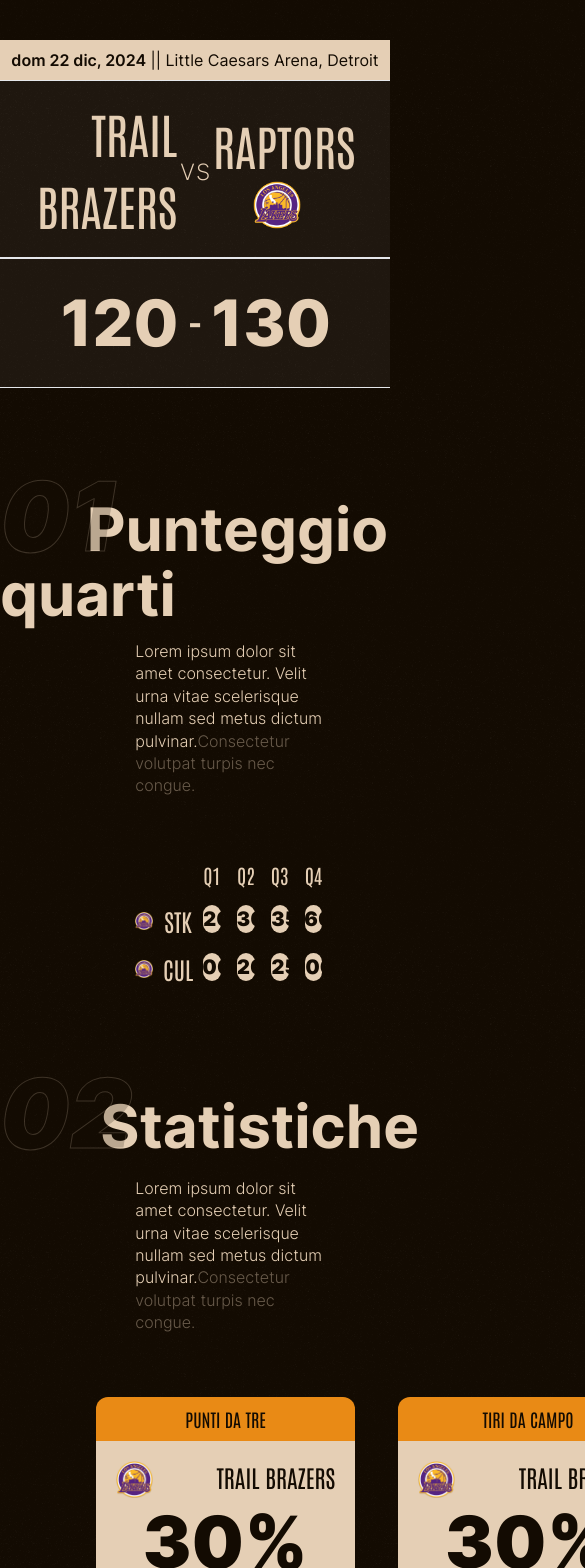
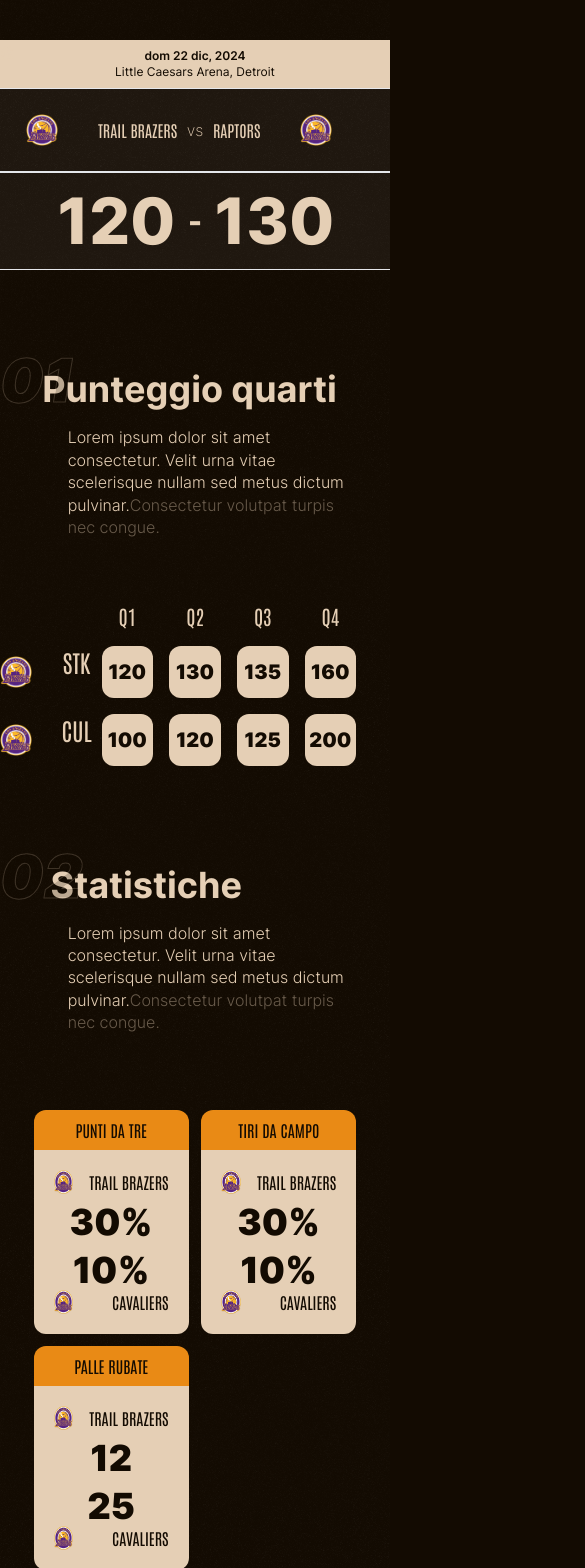
Before and after one commit to leonardoscardoni/IGallinacci, an Angular app in the folder laboratorio integrato/: page /dett in a window 390 px wide. Shown: the top 1568 px of the page, 585 px wide, since content can reach past the window. Built offline with nearby package versions, Linux system fonts and the light colour scheme.

Commit message:
Versione mobile dettaglio partita

```diff
--- a/laboratorio integrato/src/app/components/header-dettaglio-partita/header-dettaglio-partita.component.html
+++ b/laboratorio integrato/src/app/components/header-dettaglio-partita/header-dettaglio-partita.component.html
@@ -1,23 +1,27 @@
-<div class="mt-10 p-2 text-l font-inter text-center bg-bianco color-nero">
-    <p><span class="font-semibold color-nero">{{date}}</span> || {{a.stadium}}, {{a.city}}</p>
+<div class="mt-10 p-2 sm:text-xs md:text-sm lg:text-base font-inter text-center bg-bianco color-nero">
+    <p class="text-xs sm:text-base">
+        <span class="font-semibold color-nero block sm:inline text-xs sm:text-base">{{date}} {{" "}}</span>
+        <span class="hidden sm:inline color-nero text-xs sm:text-base">||</span>
+        {{a.stadium}}, {{a.city}}
+    </p>
 </div>
 <div class="flex justify-between items-center w-full min-h-[10vh] p-4 border-y bg-white/5">
     <div class="w-[45%] flex justify-end items-center">
-        <img src="{{a.squadre[0].logo}}" class="inline-block w-[3rem] mr-10" alt="Logo {{a.squadre[0].nome}}">
-        <p class="inline-block align-middle text-[3rem] text-end">{{a.squadre[0].nome.toUpperCase()}}</p>
+        <img src="{{a.squadre[0].logo}}" class="inline-block w-[2rem] md:w-[3rem] mr-10" alt="Logo {{a.squadre[0].nome}}">
+        <p class="inline-block align-middle xs:text-[1rem] sm:text-[1.5rem] md:text-[2.5rem] lg:text-[3rem] text-end">{{a.squadre[0].nome.toUpperCase()}}</p>
     </div>
-    <p class="w-[10%] font-inter text-center font-extralight text-3xl">vs</p>
+    <p class="w-[10%] font-inter text-center font-extralight sm:text-xl md:text-3xl">vs</p>
     <div class="w-[45%] items-center">
-        <p class="inline-block align-middle text-[3rem]">{{a.squadre[1].nome.toUpperCase()}}</p>
-        <img src="{{a.squadre[1].logo}}" class="inline-block w-[3rem] ml-10" alt="Logo {{a.squadre[1].nome}}">
+        <p class="inline-block align-middle xs:text-[1rem] sm:text-[1.5rem] md:text-[2.5rem] lg:text-[3rem]">{{a.squadre[1].nome.toUpperCase()}}</p>
+        <img src="{{a.squadre[1].logo}}" class="inline-block w-[2rem] md:w-[3rem] ml-10" alt="Logo {{a.squadre[1].nome}}">
     </div>
 </div>
-<div class="flex justify-center items-center w-full min-h-[10vh] p-8 border-y bg-white/5">
+<div class="flex justify-center items-center w-full min-h-[10vh] sm:p-6 md:p-8 border-y bg-white/5">
     <div class="w-[45%] flex justify-end items-center">
-        <p class="inline-block align-middle text-[4rem] font-inter font-extrabold text-8xl">{{a.squadre[0].punteggio}}</p>
+        <p class="inline-block align-middle text-[4rem] font-inter font-extrabold sm:text-5xl md:text-8xl">{{a.squadre[0].punteggio}}</p>
     </div>
     <p class="w-[10%] font-inter text-center font-extrabold text-3xl">-</p>
     <div class="w-[45%] items-center">
-        <p class="inline-block align-middle text-[4rem] font-inter font-extrabold text-8xl">{{a.squadre[1].punteggio}}</p>
+        <p class="inline-block align-middle text-[4rem] font-inter font-extrabold sm:text-5xl md:text-8xl">{{a.squadre[1].punteggio}}</p>
     </div>
 </div>
--- a/laboratorio integrato/src/app/components/quattro-confronti/quattro-confronti.component.html
+++ b/laboratorio integrato/src/app/components/quattro-confronti/quattro-confronti.component.html
@@ -3,8 +3,24 @@
         <ng-container *ngFor="let quarto of a.squadre[0].punteggio; index as i">
             <p
               class="color-white text-center text-xl"
-              [style.grid-column-start]="7 + i"
-              [style.grid-column-end]="8 + i"
+              [ngClass]="{
+                'col-start-4': i === 0,
+                'col-end-6': i === 0,
+                'col-start-6': i === 1,
+                'col-end-8': i === 1,
+                'col-start-8': i === 2,
+                'col-end-10': i === 2,
+                'col-start-10': i === 3,
+                'col-end-12': i === 3,
+                'md:col-start-7': i === 0,
+                'md:col-end-8': i === 0,
+                'md:col-start-8': i === 1,
+                'md:col-end-9': i === 1,
+                'md:col-start-9': i === 2,
+                'md:col-end-10': i === 2,
+                'md:col-start-10': i === 3,
+                'md:col-end-11': i === 3,
+              }"
             >
               {{quarto.quarter}}
             </p>
@@ -12,11 +28,33 @@
     </ng-container>
 
     <ng-container *ngFor="let squadra of a.squadre">
-        <img src="{{squadra.logo}}" class="w-[2.5rem] col-start-5 col-end-6 flex justify-center self-center aspect-square flex-wrap"/>
-        <p class="col-start-6 col-end-7 flex justify-center content-center aspect-square flex-wrap text-2xl">{{squadra.nome}}</p>
+        <img src="{{squadra.logo}}" class="w-[2rem] md:w-[2.5rem] col-start-1 col-end-3 md:col-start-5 md:col-end-6 flex justify-center self-center aspect-square flex-wrap"/>
+        <p class="md:col-start-6 md:col-end-7 flex justify-center content-center aspect-square flex-wrap text-2xl">{{squadra.nome}}</p>
         <ng-container *ngFor="let punteggio of squadra.punteggio; index as i">
-            <div class="bg-bianco flex justify-center content-center aspect-square flex-wrap rounded-xl col-start-{{7+i}} col-end-{{8+i}}">
-                <p class="color-nero font-inter font-black text-xl">{{punteggio.points}}</p>
+            <div class="bg-bianco flex justify-center content-center flex-wrap rounded-xl"
+            [ngClass]="{
+                'col-start-4': i === 0,
+                'col-end-6': i === 0,
+                'col-start-6': i === 1,
+                'col-end-8': i === 1,
+                'col-start-8': i === 2,
+                'col-end-10': i === 2,
+                'col-start-10': i === 3,
+                'col-end-12': i === 3,
+                'md:col-start-7': i === 0,
+                'md:col-end-8': i === 0,
+                'md:col-start-8': i === 1,
+                'md:col-end-9': i === 1,
+                'md:col-start-9': i === 2,
+                'md:col-end-10': i === 2,
+                'md:col-start-10': i === 3,
+                'md:col-end-11': i === 3,
+              }">
+                <div class="w-full relative" style="width: 100%; padding-top: 100%;">
+                    <div class="absolute text-center" style="top: 50%; left: 0; right: 0; transform: translateY(-50%);">
+                        <p class="color-nero font-inter font-black text-xl">{{punteggio.points}}</p>
+                    </div>
+                </div>
             </div>
         </ng-container>
     </ng-container>
--- a/laboratorio integrato/src/app/components/statistiche-dettaglio-partita/statistiche-dettaglio-partita.component.html
+++ b/laboratorio integrato/src/app/components/statistiche-dettaglio-partita/statistiche-dettaglio-partita.component.html
@@ -1,26 +1,26 @@
-<div class="container grid grid-cols-12 gap-24">
-        <div class="col-start-2 col-span-10">
-            <div class="flex justify-between">
+<div class="container grid grid-cols-12 gap-4">
+        <div class="col-start-2 col-span-10 md:col-start-1 lg:col-start-2 md:col-span-12 lg:col-span-10">
+            <div class="flex justify-between flex-wrap">
                 <ng-container *ngFor="let tipoDato of a">
-                    <div class="w-[30%]">
-                        <div class="p-2 rounded-t-xl bg-arancio text-lg color-nero text-center">{{tipoDato.titolo.toUpperCase()}}</div>
+                    <div class="w-[48%] sm:w-[32%] md:w-[30%] mt-3">
+                        <div class="p-2 rounded-t-xl bg-arancio text-base md:text-lg color-nero text-center">{{tipoDato.titolo.toUpperCase()}}</div>
 
-                        <div class="flex flex-wrap p-5 rounded-b-xl bg-bianco text-xl color-nero text-center">
+                        <div class="flex flex-wrap p-5 rounded-b-xl bg-bianco color-nero text-center">
 
                             <div class="flex w-full">
                                 <img src="{{tipoDato.squadre[0].logo}}" alt="" class="w-2/12">
-                                <p class="w-10/12 text-end text-2xl">{{tipoDato.squadre[0].nome.toUpperCase()}}</p>
+                                <p class="w-10/12 text-end text-base sm:text-l md:text-2xl">{{tipoDato.squadre[0].nome.toUpperCase()}}</p>
                             </div>
                             <div class="w-full mt-2">
-                                <p class="font-inter font-black text-7xl">{{tipoDato.squadre[0].dato}}</p>
+                                <p class="font-inter font-black text-4xl sm:text-5xl md:text-7xl">{{tipoDato.squadre[0].dato}}</p>
                             </div>
 
                             <div class="w-full mt-2">
-                                <p class="font-inter font-black text-7xl">{{tipoDato.squadre[1].dato}}</p>
+                                <p class="font-inter font-black text-4xl sm:text-5xl md:text-7xl">{{tipoDato.squadre[1].dato}}</p>
                             </div>
                             <div class="flex w-full">
                                 <img src="{{tipoDato.squadre[1].logo}}" alt="" class="w-2/12">
-                                <p class="w-10/12 text-end text-2xl">{{tipoDato.squadre[1].nome.toUpperCase()}}</p>
+                                <p class="w-10/12 text-end text-base sm:text-l md:text-2xl">{{tipoDato.squadre[1].nome.toUpperCase()}}</p>
                             </div>
                         </div>
 
--- a/laboratorio integrato/src/app/components/titolo-sezione/titolo-sezione.component.html
+++ b/laboratorio integrato/src/app/components/titolo-sezione/titolo-sezione.component.html
@@ -1,10 +1,10 @@
 <div class="container mt-20">
     <h3 class="font-inter">
-        <span class="numero font-black text-8xl color-nero opacity-20 italic">{{numero}}</span>
-        <span class="ml-[-2rem] font-bold text-6xl color-white">{{titolo}}</span>
+        <span class="numero font-black text-6xl sm:text-7xl md:text-8xl color-nero opacity-20 italic">{{numero}}</span>
+        <span class="ml-[-2rem] font-bold text-4xl sm:text-5xl md:text-6xl color-white">{{titolo}}</span>
     </h3>
     <div class="grid grid-cols-12 gap-4 mb-16 mt-4">
-        <p class="col-start-5 col-end-11 font-inter font-light leading-[1.4]">{{spiegazione}}<span class="color-white opacity-40">{{spanSpiegazione}}</span>
+        <p class="col-start-3 md:col-start-5 col-end-12 md:col-end-11 font-inter font-light leading-[1.4]">{{spiegazione}}<span class="color-white opacity-40">{{spanSpiegazione}}</span>
         </p>
     </div>
 </div>
--- a/laboratorio integrato/src/app/pages/dettaglio-partita/dettaglio-partita.component.html
+++ b/laboratorio integrato/src/app/pages/dettaglio-partita/dettaglio-partita.component.html
@@ -1,3 +1,11 @@
+<div class="fixed">
+    <div class="block sm:hidden">XS</div>
+    <div class="hidden sm:block md:hidden">SM</div>
+    <div class="hidden md:block lg:hidden">MD</div>
+    <div class="hidden md:hidden lg:block xl:hidden">LG</div>
+    <div class="hidden lg:hidden xl:block">XL</div>
+</div>
+
 <app-header-dettaglio-partita></app-header-dettaglio-partita>
 
 <app-titolo-sezione [numero]="'01'" [titolo]="'Punteggio quarti'" [spiegazione]="'Lorem ipsum dolor sit amet consectetur. Velit urna vitae scelerisque nullam sed metus dictum pulvinar.'" [spanSpiegazione]="'Consectetur volutpat turpis nec congue.'"/>
```
Also changed, not shown: laboratorio integrato/src/app/components/giocatori-dettaglio-partita/giocatori-dettaglio-partita.component.html (+14 -4 lines), laboratorio integrato/src/app/components/preferiti-dettaglio-partita/preferiti-dettaglio-partita.component.html (+7 -7 lines).
